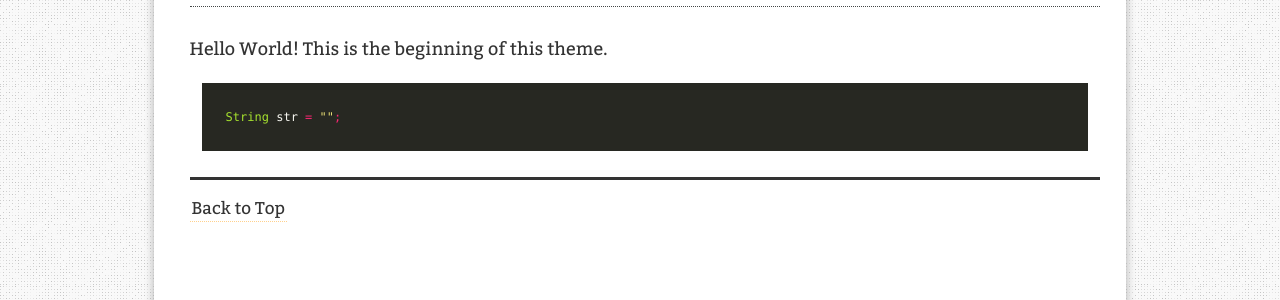
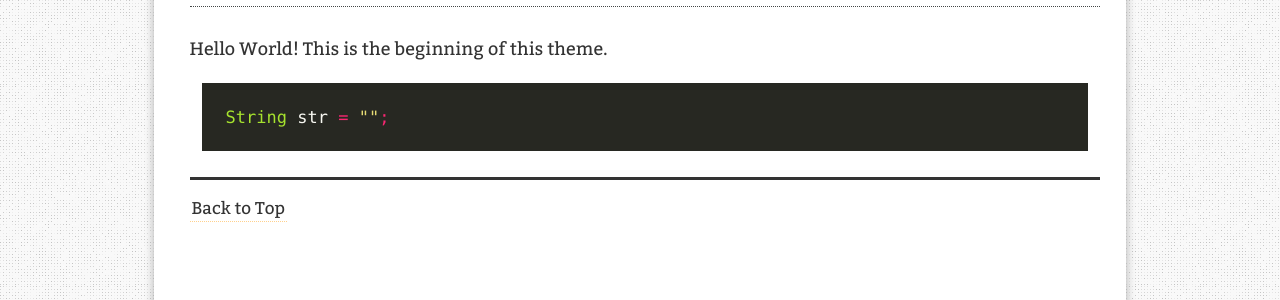
Before and after one commit to leekimin/leekimin.github.io, a Jekyll site: the page built from _posts/2020-06-22-hello-world.md, in a window 1280 px wide. Shown: the part 314-614 px from the top of the page. Built offline with Jekyll 4.4.1, drawn with Linux system fonts in a browser that asks for light colours; comment, search, counter and statistics services are not loaded.

Commit message:
css modify

```diff
--- a/_sass/simple-texture/blog/_content.scss
+++ b/_sass/simple-texture/blog/_content.scss
@@ -131,7 +131,7 @@
     pre,
     samp {
         font-family: $fonts-code;
-        font-size: 12px;
+        font-size: 17px;
         line-height: 20px;
     }
 
@@ -344,7 +344,7 @@
         border: none !important;
 
         .gist-data {
-            font-size: 12px;
+            font-size: 17px;
 
             margin: 12px;
 
@@ -380,7 +380,7 @@
                     background-color: $color-code-background;
                     td {
                         font-family: $fonts-code;
-                        font-size: 12px;
+                        font-size: 17px;
                         line-height: 20px;
 
                         border: none;
```
